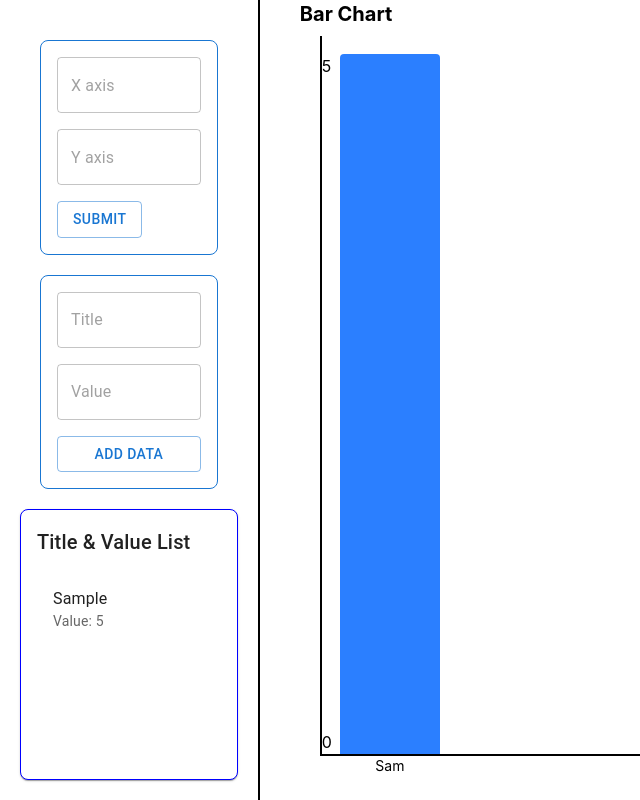
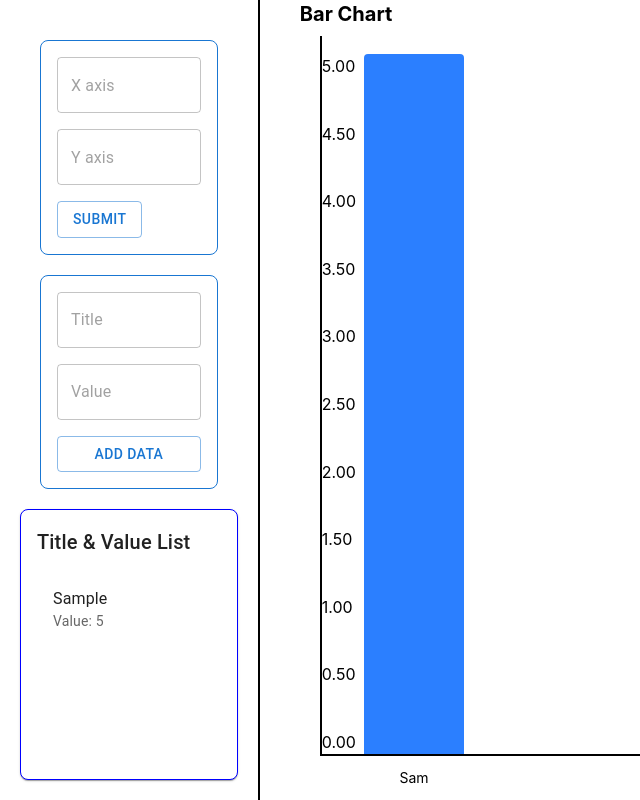
Before and after one commit to Jenith-Panchal-Simform/Practical-04-BarChartCreator, a React (Vite) app: page / in a window 1280 px wide. Both pictures are taken after typing "Sample", "5" into the empty fields and a click on the button "ADD DATA". Shown: the whole page, without its empty margins (0-640 px from the left). Built offline with nearby package versions, Linux system fonts and the light colour scheme.

Commit message:
fix:fix step and scroll of chart

```diff
--- a/src/components/ChartSection/BarChart.tsx
+++ b/src/components/ChartSection/BarChart.tsx
@@ -4,20 +4,16 @@ export const BarChart = () => {
   const { chartData } = useChartData();
   const { axis, data } = chartData;
 
-  const maxVal = Math.max(...data.map((item) => item.value));
-  const numberOfLines = data.length;
+  const maxVal = data.length !== 0 ? Math.max(...data.map((item) => item.value)) : 0;
 
-  const step = Math.ceil(maxVal / numberOfLines);
+  const step = maxVal / 10;
 
-  const arr = Array.from({ length: data.length }, (_, i) => {
-    return i * step;
+  const arr = Array.from({ length: 11 }, (_, i) => {
+    return (i * step).toFixed(2);
   });
-  if (arr.length > 0) {
-    arr.push(maxVal);
-  }
 
   return (
-    <main className="relative flex-9 overflow-hidden pl-10">
+    <main className="custom-scrollbar relative flex-9 overflow-x-auto pl-10">
       <h1 className="text-xl font-bold">Bar Chart</h1>
       <div
         className="absolute top-1/2 left-2 -translate-y-1/2 rotate-180 font-bold whitespace-nowrap"
@@ -29,11 +25,11 @@ export const BarChart = () => {
         {axis.yAxisLabel}
       </div>
 
-      <div className="absolute bottom-1 left-1/2 -translate-x-1/2 font-bold whitespace-nowrap">
+      <div className="absolute bottom-0 left-1/2 -translate-x-1/2 font-bold whitespace-nowrap">
         {axis.xAxisLabel}
       </div>
 
-      <div className="justify-betwen mx-5 my-2 flex h-[calc(100vh-80px)] items-end gap-2 overflow-x-auto border-b-2 border-l-2">
+      <div className="justify-betwen mx-5 my-2 flex h-[calc(100vh-80px)] items-end gap-2 border-b-2 border-l-2">
         <div className="item flex h-[calc(100vh-100px)] flex-col-reverse justify-between">
           {arr.map((item) => (
             <span>{item}</span>
@@ -45,13 +41,13 @@ export const BarChart = () => {
             className="flex h-[calc(100vh-100px)] flex-col-reverse items-center"
           >
             <div
-              className="w-25 rounded-t bg-blue-500 transition-all duration-300 ease-out hover:bg-blue-600"
+              className="relative w-25 rounded-t bg-blue-500 transition-all duration-300 ease-out hover:bg-blue-600"
               style={{
                 height: `${(item.value / maxVal) * 100}%`,
               }}
               title={`x:${item.title} y:${item.value}`}
             />
-            <span className="absolute bottom-6 flex w-25 justify-center text-sm">
+            <span className="absolute bottom-3 flex w-25 justify-center text-sm">
               {item.title.length > 5 ? item.title.slice(0, 3) : item.title}
             </span>
           </div>
--- a/src/index.css
+++ b/src/index.css
@@ -1 +1,20 @@
 @import 'tailwindcss';
+
+.custom-scrollbar::-webkit-scrollbar {
+  height: 6px;
+}
+
+/* initially transparent */
+.custom-scrollbar::-webkit-scrollbar-track {
+  background: transparent;
+}
+
+/* visible when scrolling */
+.custom-scrollbar::-webkit-scrollbar-thumb {
+  background-color: rgba(0, 0, 0, 0.5);
+  border-radius: 10px;
+}
+
+.custom-scrollbar::-webkit-scrollbar-thumb:hover {
+  background-color: rgba(0, 0, 0, 0.7);
+}
```
